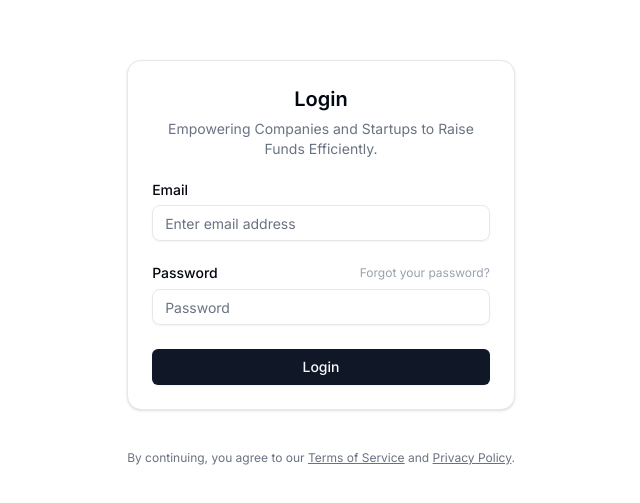
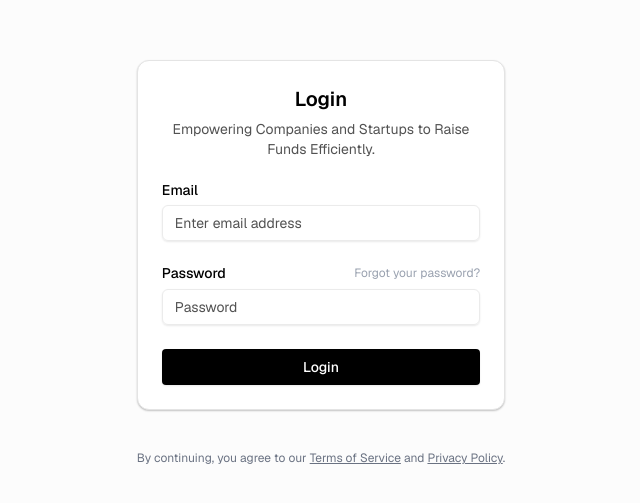
Before and after one commit to JKirchmayr/Finstant_deploy_v05, a Next.js app: page /login in a window 1280 px wide. Shown: the part 137-640 px from the top of the page, without its empty margins (319-959 px from the left). Built offline with nearby package versions, Linux system fonts and the light colour scheme.

Commit message:
chat-ui\

```diff
--- a/app/globals.css
+++ b/app/globals.css
@@ -3,113 +3,151 @@
 
 @custom-variant dark (&:is(.dark *));
 
+:root {
+  --background: oklch(0.99 0 0);
+  --foreground: oklch(0 0 0);
+  --card: oklch(1 0 0);
+  --card-foreground: oklch(0 0 0);
+  --popover: oklch(0.99 0 0);
+  --popover-foreground: oklch(0 0 0);
+  --primary: oklch(0 0 0);
+  --primary-foreground: oklch(1 0 0);
+  --secondary: oklch(0.94 0 0);
+  --secondary-foreground: oklch(0 0 0);
+  --muted: oklch(0.97 0 0);
+  --muted-foreground: oklch(0.44 0 0);
+  --accent: oklch(0.94 0 0);
+  --accent-foreground: oklch(0 0 0);
+  --destructive: oklch(0.63 0.19 23.03);
+  --destructive-foreground: oklch(1 0 0);
+  --border: oklch(0.92 0 0);
+  --input: oklch(0.94 0 0);
+  --ring: oklch(0 0 0);
+  --chart-1: oklch(0.81 0.17 75.35);
+  --chart-2: oklch(0.55 0.22 264.53);
+  --chart-3: oklch(0.72 0 0);
+  --chart-4: oklch(0.92 0 0);
+  --chart-5: oklch(0.56 0 0);
+  --sidebar: oklch(0.99 0 0);
+  --sidebar-foreground: oklch(0 0 0);
+  --sidebar-primary: oklch(0 0 0);
+  --sidebar-primary-foreground: oklch(1 0 0);
+  --sidebar-accent: oklch(0.94 0 0);
+  --sidebar-accent-foreground: oklch(0 0 0);
+  --sidebar-border: oklch(0.94 0 0);
+  --sidebar-ring: oklch(0 0 0);
+  --font-sans: Geist, sans-serif;
+  --font-serif: Georgia, serif;
+  --font-mono: Geist Mono, monospace;
+  --radius: 0.5rem;
+  --shadow-2xs: 0px 1px 2px 0px hsl(0 0% 0% / 0.09);
+  --shadow-xs: 0px 1px 2px 0px hsl(0 0% 0% / 0.09);
+  --shadow-sm: 0px 1px 2px 0px hsl(0 0% 0% / 0.18), 0px 1px 2px -1px hsl(0 0% 0% / 0.18);
+  --shadow: 0px 1px 2px 0px hsl(0 0% 0% / 0.18), 0px 1px 2px -1px hsl(0 0% 0% / 0.18);
+  --shadow-md: 0px 1px 2px 0px hsl(0 0% 0% / 0.18), 0px 2px 4px -1px hsl(0 0% 0% / 0.18);
+  --shadow-lg: 0px 1px 2px 0px hsl(0 0% 0% / 0.18), 0px 4px 6px -1px hsl(0 0% 0% / 0.18);
+  --shadow-xl: 0px 1px 2px 0px hsl(0 0% 0% / 0.18), 0px 8px 10px -1px hsl(0 0% 0% / 0.18);
+  --shadow-2xl: 0px 1px 2px 0px hsl(0 0% 0% / 0.45);
+}
+
+.dark {
+  --background: oklch(0 0 0);
+  --foreground: oklch(1 0 0);
+  --card: oklch(0.14 0 0);
+  --card-foreground: oklch(1 0 0);
+  --popover: oklch(0.18 0 0);
+  --popover-foreground: oklch(1 0 0);
+  --primary: oklch(1 0 0);
+  --primary-foreground: oklch(0 0 0);
+  --secondary: oklch(0.25 0 0);
+  --secondary-foreground: oklch(1 0 0);
+  --muted: oklch(0.23 0 0);
+  --muted-foreground: oklch(0.72 0 0);
+  --accent: oklch(0.32 0 0);
+  --accent-foreground: oklch(1 0 0);
+  --destructive: oklch(0.69 0.20 23.91);
+  --destructive-foreground: oklch(0 0 0);
+  --border: oklch(0.26 0 0);
+  --input: oklch(0.32 0 0);
+  --ring: oklch(0.72 0 0);
+  --chart-1: oklch(0.81 0.17 75.35);
+  --chart-2: oklch(0.58 0.21 260.84);
+  --chart-3: oklch(0.56 0 0);
+  --chart-4: oklch(0.44 0 0);
+  --chart-5: oklch(0.92 0 0);
+  --sidebar: oklch(0.18 0 0);
+  --sidebar-foreground: oklch(1 0 0);
+  --sidebar-primary: oklch(1 0 0);
+  --sidebar-primary-foreground: oklch(0 0 0);
+  --sidebar-accent: oklch(0.32 0 0);
+  --sidebar-accent-foreground: oklch(1 0 0);
+  --sidebar-border: oklch(0.32 0 0);
+  --sidebar-ring: oklch(0.72 0 0);
+  --font-sans: Geist, sans-serif;
+  --font-serif: Georgia, serif;
+  --font-mono: Geist Mono, monospace;
+  --radius: 0.5rem;
+  --shadow-2xs: 0px 1px 2px 0px hsl(0 0% 0% / 0.09);
+  --shadow-xs: 0px 1px 2px 0px hsl(0 0% 0% / 0.09);
+  --shadow-sm: 0px 1px 2px 0px hsl(0 0% 0% / 0.18), 0px 1px 2px -1px hsl(0 0% 0% / 0.18);
+  --shadow: 0px 1px 2px 0px hsl(0 0% 0% / 0.18), 0px 1px 2px -1px hsl(0 0% 0% / 0.18);
+  --shadow-md: 0px 1px 2px 0px hsl(0 0% 0% / 0.18), 0px 2px 4px -1px hsl(0 0% 0% / 0.18);
+  --shadow-lg: 0px 1px 2px 0px hsl(0 0% 0% / 0.18), 0px 4px 6px -1px hsl(0 0% 0% / 0.18);
+  --shadow-xl: 0px 1px 2px 0px hsl(0 0% 0% / 0.18), 0px 8px 10px -1px hsl(0 0% 0% / 0.18);
+  --shadow-2xl: 0px 1px 2px 0px hsl(0 0% 0% / 0.45);
+}
+
 @theme inline {
   --color-background: var(--background);
   --color-foreground: var(--foreground);
-  --font-sans: var(--font-geist-sans);
-  --font-mono: var(--font-geist-mono);
+  --color-card: var(--card);
+  --color-card-foreground: var(--card-foreground);
+  --color-popover: var(--popover);
+  --color-popover-foreground: var(--popover-foreground);
+  --color-primary: var(--primary);
+  --color-primary-foreground: var(--primary-foreground);
+  --color-secondary: var(--secondary);
+  --color-secondary-foreground: var(--secondary-foreground);
+  --color-muted: var(--muted);
+  --color-muted-foreground: var(--muted-foreground);
+  --color-accent: var(--accent);
+  --color-accent-foreground: var(--accent-foreground);
+  --color-destructive: var(--destructive);
+  --color-destructive-foreground: var(--destructive-foreground);
+  --color-border: var(--border);
+  --color-input: var(--input);
+  --color-ring: var(--ring);
+  --color-chart-1: var(--chart-1);
+  --color-chart-2: var(--chart-2);
+  --color-chart-3: var(--chart-3);
+  --color-chart-4: var(--chart-4);
+  --color-chart-5: var(--chart-5);
+  --color-sidebar: var(--sidebar);
+  --color-sidebar-foreground: var(--sidebar-foreground);
+  --color-sidebar-primary: var(--sidebar-primary);
+  --color-sidebar-primary-foreground: var(--sidebar-primary-foreground);
+  --color-sidebar-accent: var(--sidebar-accent);
+  --color-sidebar-accent-foreground: var(--sidebar-accent-foreground);
+  --color-sidebar-border: var(--sidebar-border);
   --color-sidebar-ring: var(--sidebar-ring);
-  --color-sidebar-border: var(--sidebar-border);
-  --color-sidebar-accent-foreground: var(--sidebar-accent-foreground);
-  --color-sidebar-accent: var(--sidebar-accent);
-  --color-sidebar-primary-foreground: var(--sidebar-primary-foreground);
-  --color-sidebar-primary: var(--sidebar-primary);
-  --color-sidebar-foreground: var(--sidebar-foreground);
-  --color-sidebar: var(--sidebar);
-  --color-chart-5: var(--chart-5);
-  --color-chart-4: var(--chart-4);
-  --color-chart-3: var(--chart-3);
-  --color-chart-2: var(--chart-2);
-  --color-chart-1: var(--chart-1);
-  --color-ring: var(--ring);
-  --color-input: var(--input);
-  --color-border: var(--border);
-  --color-destructive: var(--destructive);
-  --color-accent-foreground: var(--accent-foreground);
-  --color-accent: var(--accent);
-  --color-muted-foreground: var(--muted-foreground);
-  --color-muted: var(--muted);
-  --color-secondary-foreground: var(--secondary-foreground);
-  --color-secondary: var(--secondary);
-  --color-primary-foreground: var(--primary-foreground);
-  --color-primary: var(--primary);
-  --color-popover-foreground: var(--popover-foreground);
-  --color-popover: var(--popover);
-  --color-card-foreground: var(--card-foreground);
-  --color-card: var(--card);
+
+  --font-sans: var(--font-sans);
+  --font-mono: var(--font-mono);
+  --font-serif: var(--font-serif);
+
   --radius-sm: calc(var(--radius) - 4px);
   --radius-md: calc(var(--radius) - 2px);
   --radius-lg: var(--radius);
   --radius-xl: calc(var(--radius) + 4px);
-}
 
-:root {
-  --radius: 0.625rem;
-  --background: oklch(1 0 0);
-  --foreground: oklch(0.13 0.028 261.692);
-  --card: oklch(1 0 0);
-  --card-foreground: oklch(0.13 0.028 261.692);
-  --popover: oklch(1 0 0);
-  --popover-foreground: oklch(0.13 0.028 261.692);
-  --primary: oklch(0.21 0.034 264.665);
-  --primary-foreground: oklch(0.985 0.002 247.839);
-  --secondary: oklch(0.967 0.003 264.542);
-  --secondary-foreground: oklch(0.21 0.034 264.665);
-  --muted: oklch(0.967 0.003 264.542);
-  --muted-foreground: oklch(0.551 0.027 264.364);
-  --accent: oklch(0.967 0.003 264.542);
-  --accent-foreground: oklch(0.21 0.034 264.665);
-  --destructive: oklch(0.577 0.245 27.325);
-  --border: oklch(0.928 0.006 264.531);
-  --input: oklch(0.928 0.006 264.531);
-  --ring: oklch(0.707 0.022 261.325);
-  --chart-1: oklch(0.646 0.222 41.116);
-  --chart-2: oklch(0.6 0.118 184.704);
-  --chart-3: oklch(0.398 0.07 227.392);
-  --chart-4: oklch(0.828 0.189 84.429);
-  --chart-5: oklch(0.769 0.188 70.08);
-  --sidebar: oklch(0.985 0.002 247.839);
-  --sidebar-foreground: oklch(0.13 0.028 261.692);
-  --sidebar-primary: oklch(0.21 0.034 264.665);
-  --sidebar-primary-foreground: oklch(0.985 0.002 247.839);
-  --sidebar-accent: oklch(0.967 0.003 264.542);
-  --sidebar-accent-foreground: oklch(0.21 0.034 264.665);
-  --sidebar-border: oklch(0.928 0.006 264.531);
-  --sidebar-ring: oklch(0.707 0.022 261.325);
-}
-
-.dark {
-  --background: oklch(0.13 0.028 261.692);
-  --foreground: oklch(0.985 0.002 247.839);
-  --card: oklch(0.21 0.034 264.665);
-  --card-foreground: oklch(0.985 0.002 247.839);
-  --popover: oklch(0.21 0.034 264.665);
-  --popover-foreground: oklch(0.985 0.002 247.839);
-  --primary: oklch(0.928 0.006 264.531);
-  --primary-foreground: oklch(0.21 0.034 264.665);
-  --secondary: oklch(0.278 0.033 256.848);
-  --secondary-foreground: oklch(0.985 0.002 247.839);
-  --muted: oklch(0.278 0.033 256.848);
-  --muted-foreground: oklch(0.707 0.022 261.325);
-  --accent: oklch(0.278 0.033 256.848);
-  --accent-foreground: oklch(0.985 0.002 247.839);
-  --destructive: oklch(0.704 0.191 22.216);
-  --border: oklch(1 0 0 / 10%);
-  --input: oklch(1 0 0 / 15%);
-  --ring: oklch(0.551 0.027 264.364);
-  --chart-1: oklch(0.488 0.243 264.376);
-  --chart-2: oklch(0.696 0.17 162.48);
-  --chart-3: oklch(0.769 0.188 70.08);
-  --chart-4: oklch(0.627 0.265 303.9);
-  --chart-5: oklch(0.645 0.246 16.439);
-  --sidebar: oklch(0.21 0.034 264.665);
-  --sidebar-foreground: oklch(0.985 0.002 247.839);
-  --sidebar-primary: oklch(0.488 0.243 264.376);
-  --sidebar-primary-foreground: oklch(0.985 0.002 247.839);
-  --sidebar-accent: oklch(0.278 0.033 256.848);
-  --sidebar-accent-foreground: oklch(0.985 0.002 247.839);
-  --sidebar-border: oklch(1 0 0 / 10%);
-  --sidebar-ring: oklch(0.551 0.027 264.364);
+  --shadow-2xs: var(--shadow-2xs);
+  --shadow-xs: var(--shadow-xs);
+  --shadow-sm: var(--shadow-sm);
+  --shadow: var(--shadow);
+  --shadow-md: var(--shadow-md);
+  --shadow-lg: var(--shadow-lg);
+  --shadow-xl: var(--shadow-xl);
+  --shadow-2xl: var(--shadow-2xl);
 }
 
 @layer base {
--- a/app/layout.tsx
+++ b/app/layout.tsx
@@ -8,6 +8,16 @@ const inter = Inter({ subsets: ["latin"] })
 export const viewport = {
   maximumScale: 1, // Disable auto-zoom on ios devices
 }
+
+const geistSans = Geist({
+  variable: "--font-geist-sans",
+  subsets: ["latin"],
+})
+
+const geistMono = Geist_Mono({
+  variable: "--font-geist-mono",
+  subsets: ["latin"],
+})
 
 export const metadata: Metadata = {
   title: "PmRadar - Copilot",
@@ -21,7 +31,9 @@ export default function RootLayout({
 }>) {
   return (
     <html lang="en">
-      <body className={`${inter.className} antialiased`} suppressHydrationWarning>
+      <body
+        className={`${geistSans.variable} ${geistMono.variable} antialiased`}
+        suppressHydrationWarning>
         <TanstackProvider>{children}</TanstackProvider>
       </body>
     </html>
--- a/package.json
+++ b/package.json
@@ -42,6 +42,7 @@
     "react-hook-form": "^7.55.0",
     "react-markdown": "^10.1.0",
     "react-resizable-panels": "^2.1.9",
+    "react-textarea-autosize": "^8.5.9",
     "sonner": "^2.0.3",
     "tailwind-merge": "^3.2.0",
     "tw-animate-css": "^1.2.5",
```
Also changed, not shown: app/(private)/copilot/chat.tsx (+48 -20 lines), 1 other file (tests, documents, lock files or other folders).
